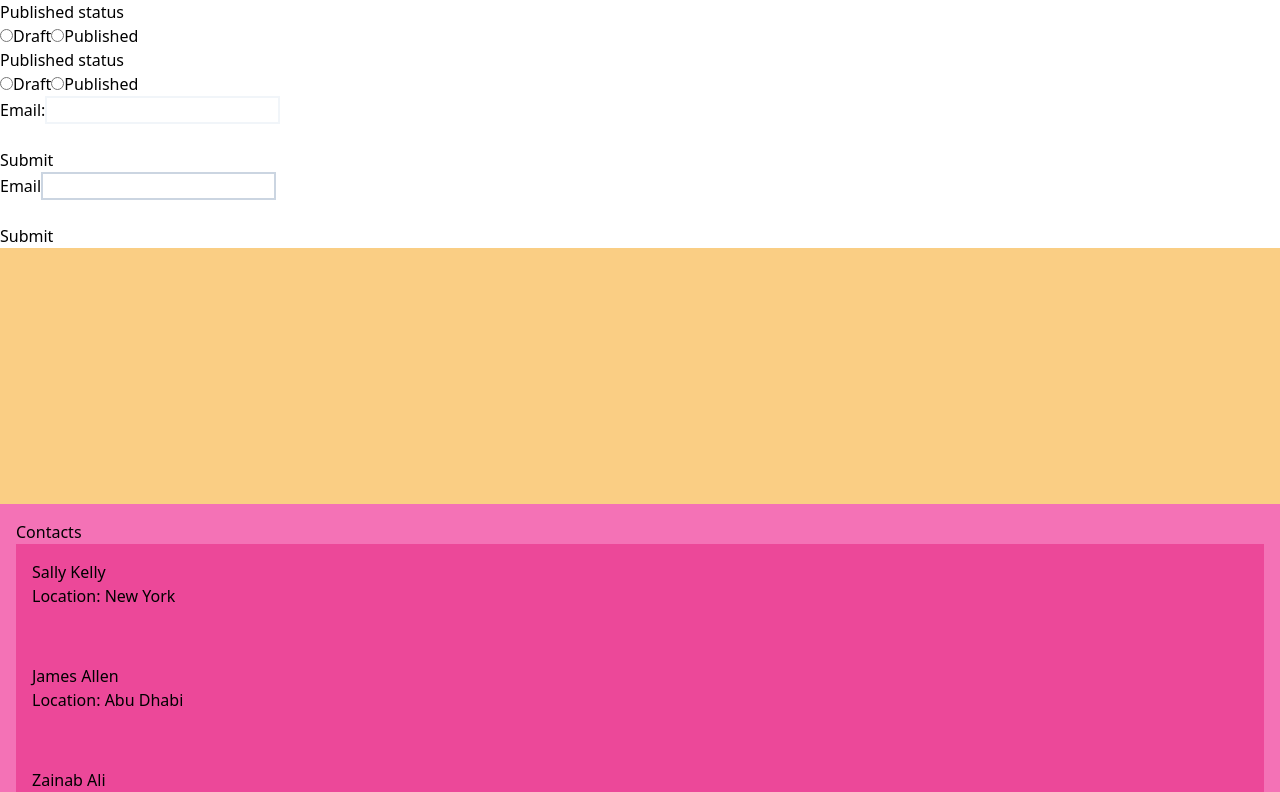
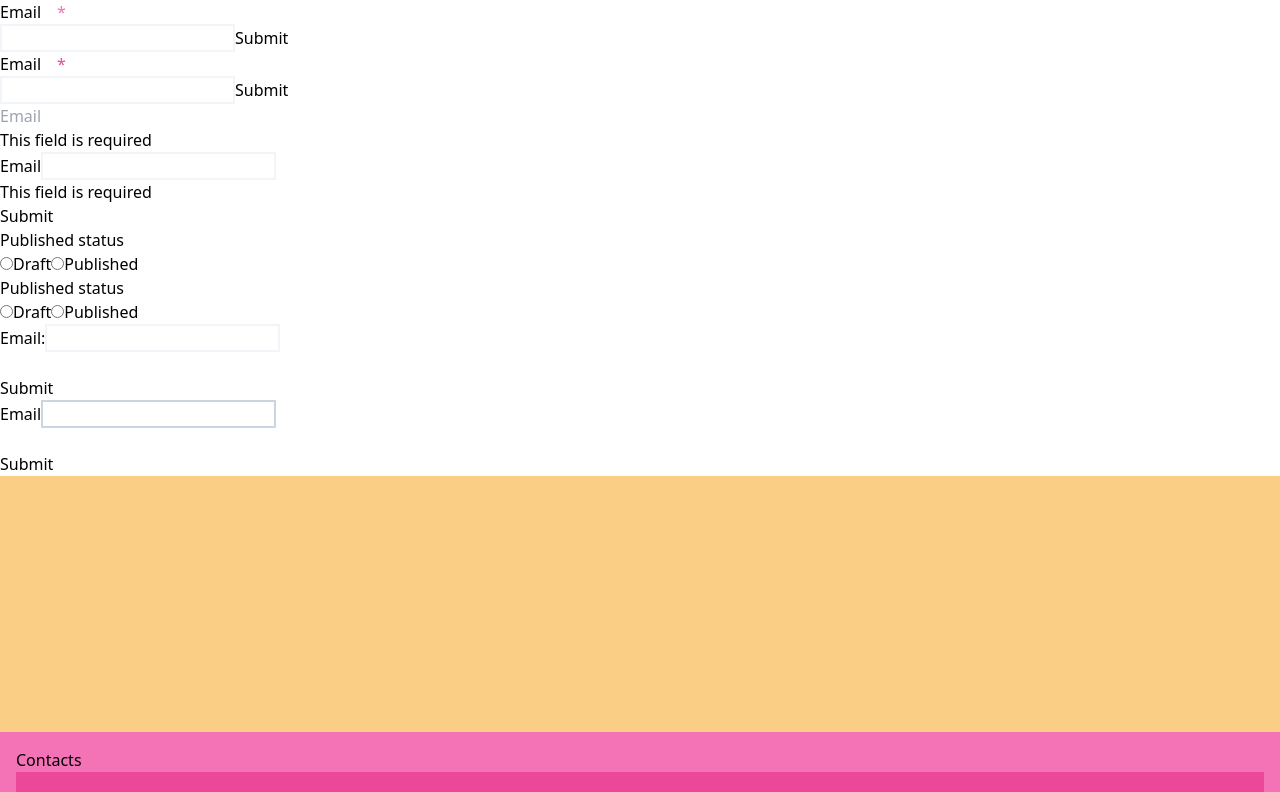
Before and after one commit to saidibnali19/tailwind-in-next, a Next.js app: page / in a window 1280 px wide. Shown: the top 792 px of the page. Built offline with nearby package versions, Linux system fonts and the light colour scheme.

Commit message:
style before pseudo element

```diff
--- a/src/app/page.js
+++ b/src/app/page.js
@@ -24,6 +24,30 @@ export default function Home() {
 
   return (
     <>
+      <form>
+        <label>
+          <span className="flex gap-4 before:content-['*'] before:text-pink-400 before:order-2">Email</span>
+          <input className="border-solid border-2 border-slate-100" type="email" />
+          <button>Submit</button>
+        </label>
+      </form>
+      <form>
+        <label>
+          <span className="flex gap-4 before:text-pink-500 before:size-4 before:block before:content-['*'] before:order-2" >Email</span>
+          <input className="border-solid border-2 border-slate-100" type="email" />
+        </label>
+        <button>Submit</button>
+      </form>
+      <form>
+        <input className="peer is-dirty" type="email" placeholder="Email" required />
+        <p className="hidden peer-[.is-dirty]:peer-required:block">This field is required</p>
+      </form>
+      <form>
+        <label>Email</label>
+        <input className="border-solid border-2 border-slate-100 peer dirty" type="email" required />
+        <p className="hidden peer-[.dirty]:peer-required:block">This field is required</p>
+        <button>Submit</button>
+      </form>
       <fieldset>
         <legend>Published status</legend>
         <input className="peer/draft" id="draft" type="radio" name="status" />
```
